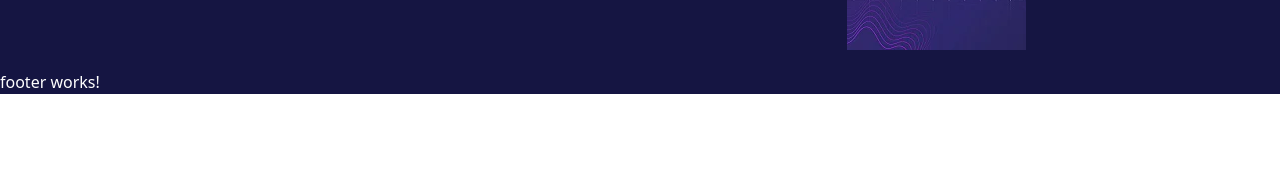
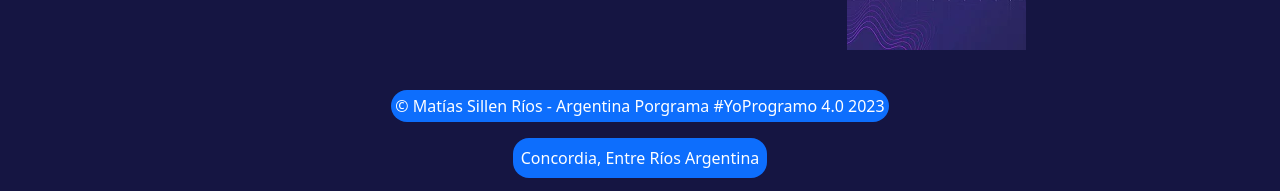
Before and after one commit to matiassillen/PortfolioAngualarFrontEnd, an Angular app: page / in a window 1280 px wide. Shown: the part 1966-2157 px from the top of the page. Before the commit the page ends 2076 px from the top, so only its background shows below. Built offline with nearby package versions, Linux system fonts and the light colour scheme; what ng-circle-progress would draw is missing.

Commit message:
Agregué contenido y estilos al componente footer

```diff
--- a/src/app/componentes/footer/footer.component.css
+++ b/src/app/componentes/footer/footer.component.css
@@ -0,0 +1,10 @@
+.row {
+    margin-top: 20px;
+    text-align: center;
+}
+
+.p-1, .p-2 {
+    background-color:  #0d6efd;
+    display: inline-block;
+    border-radius: 16px;
+}
--- a/src/app/componentes/footer/footer.component.html
+++ b/src/app/componentes/footer/footer.component.html
@@ -1 +1,6 @@
-<p>footer works!</p>
+<div class="row">
+    <footer>
+        <p class="p-1">&copy; Matías Sillen Ríos - Argentina Porgrama #YoProgramo 4.0 2023</p> <br>
+        <p class="p-2">Concordia, Entre Ríos Argentina</p>
+    </footer>
+</div>
```
